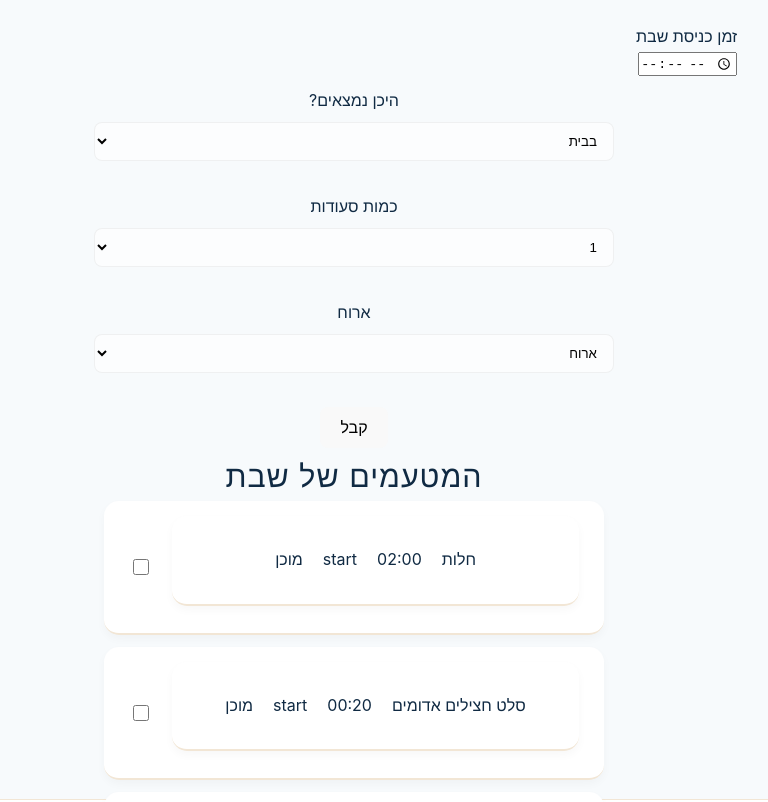
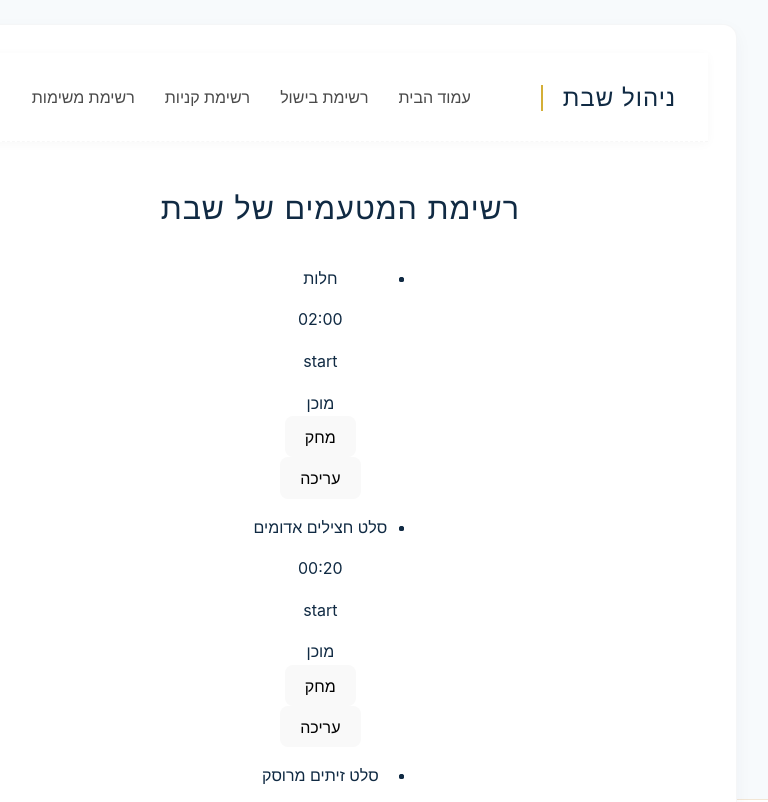
Before and after one commit to yael6268/shabbat_project, a React (Vite) app in the folder shabbat/: page /edit-cook in a window 1280 px wide. Shown: the top 802 px of the page, without its empty margins (286-1054 px from the left). Built offline with nearby package versions, Linux system fonts and the light colour scheme.

Commit message:
repair conflict

```diff
--- a/shabbat/package.json
+++ b/shabbat/package.json
@@ -14,8 +14,8 @@
     "nanoid": "^5.1.6",
     "react": "^19.2.0",
     "react-dom": "^19.2.0",
+    "react-router-dom": "^7.11.0",
     "uuid": "^13.0.0"
-    "react-router-dom": "^7.11.0"
   },
   "devDependencies": {
     "@eslint/js": "^9.39.1",
--- a/shabbat/src/App.jsx
+++ b/shabbat/src/App.jsx
@@ -34,9 +34,9 @@ function App() {
   // const [count, setCount] = useState(0)
   return (
     <>
-      <Home/>
+      {/* <Home/>
       <CookList/>
-      <EditCook/>
+      <EditCook/> */}
       <BrowserRouter>
         <div className="app">
           {/* Header יופיע בכל העמודים */}
@@ -47,6 +47,7 @@ function App() {
             <Routes>
               <Route path="/" element={<Home />} />
               <Route path="/cook-list" element={<CookList />} />
+              <Route path="/edit-cook" element={<EditCook />} />
               <Route path="/shoping-list" element={<ShopingList />} />
               <Route path="/edit-tasks" element={<TaskList selectPlace="atHome" />} />
               <Route path="/task-list" element={<EditTask />} />
--- a/shabbat/src/components/CookList.jsx
+++ b/shabbat/src/components/CookList.jsx
@@ -1,6 +1,7 @@
 import { use, useState } from "react";
 import { getBasicCooking } from "../data/cook"
 import { Cooking } from "./Cooking";
+import { Link } from 'react-router-dom';
 // import { Home } from "./Home";
 // import { home } from "/home"2
 export const CookList = () => {
@@ -11,7 +12,7 @@ export const CookList = () => {
 
             {cookies.map((c, i) => (
                 <li key={c.id}
-                   className={`cook-item ${c.isPrepared ? 'prepared' : ''}`}>
+                    className={`cook-item ${c.isPrepared ? 'prepared' : ''}`}>
                     <Cooking cook={c} />
                     <input type="checkbox"
                         checked={c.isPrepared}
@@ -23,5 +24,10 @@ export const CookList = () => {
                 </li>
             ))}
         </ul>
+        <ul>
+            <li>
+                {/* <Link to="/edit-cook">  לחזרה לעריכת מוצרים</Link> */}
+            </li>
+        </ul>
     </>)
 }
--- a/shabbat/src/components/EditCook.jsx
+++ b/shabbat/src/components/EditCook.jsx
@@ -1,6 +1,8 @@
 import { use, useState } from "react";
 import { getBasicCooking, getFirstMeal, getSecondMeal, getThirdMeal } from "../data/cook"
 import { Cooking } from "./Cooking";
+import { Link } from 'react-router-dom';
+// import { CookList } from "./CookList";
 // import { Home } from "./Home";
 // import { home } from "/home"2
 export const EditCook = () => {
@@ -37,7 +39,7 @@ return (<>
 
             {cookies.map((c, i) => (
                 <li key={c.id}>
-                <Cooking cookName={editingId === c.id ? editingId : c} cook={c}/>
+                    <Cooking cookName={editingId === c.id ? editingId : c} cook={c} />
                     <button onClick={() => deleteCook(c)}>מחק</button>
                     <div>
                         {editingId === c.id ? (
@@ -59,5 +61,10 @@ return (<>
                 </li>
             ))}
         </ul>
+        <ul>
+            <li>
+                {/* <Link to="/cook-list">  לחזרה לעריכת מוצרים</Link> */}
+            </li>
+        </ul>
     </>)
 }
--- a/shabbat/src/components/Header.jsx
+++ b/shabbat/src/components/Header.jsx
@@ -13,7 +13,7 @@ export const Header = () => {
                         <Link to="/">עמוד הבית</Link>
                     </li>
                     <li>
-                        <Link to="/cook-list">רשימת בישול</Link>
+                        <Link to="/edit-cook">רשימת בישול</Link>
                     </li>
                     <li>
                         <Link to="/shoping-list">רשימת קניות</Link>
```
Also changed, not shown: 1 other file (tests, documents, lock files or other folders). Lines whose indentation alone changed are shown as unchanged.
